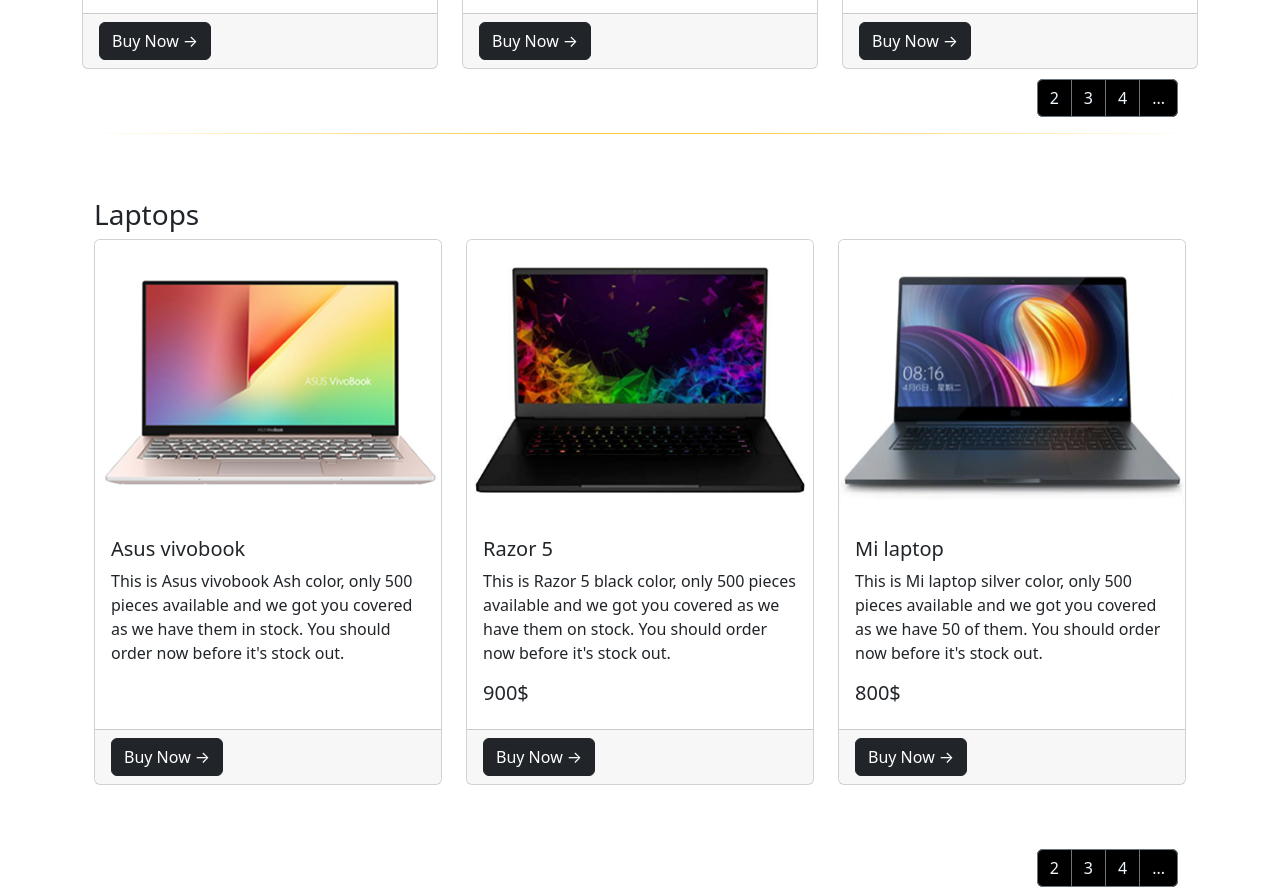
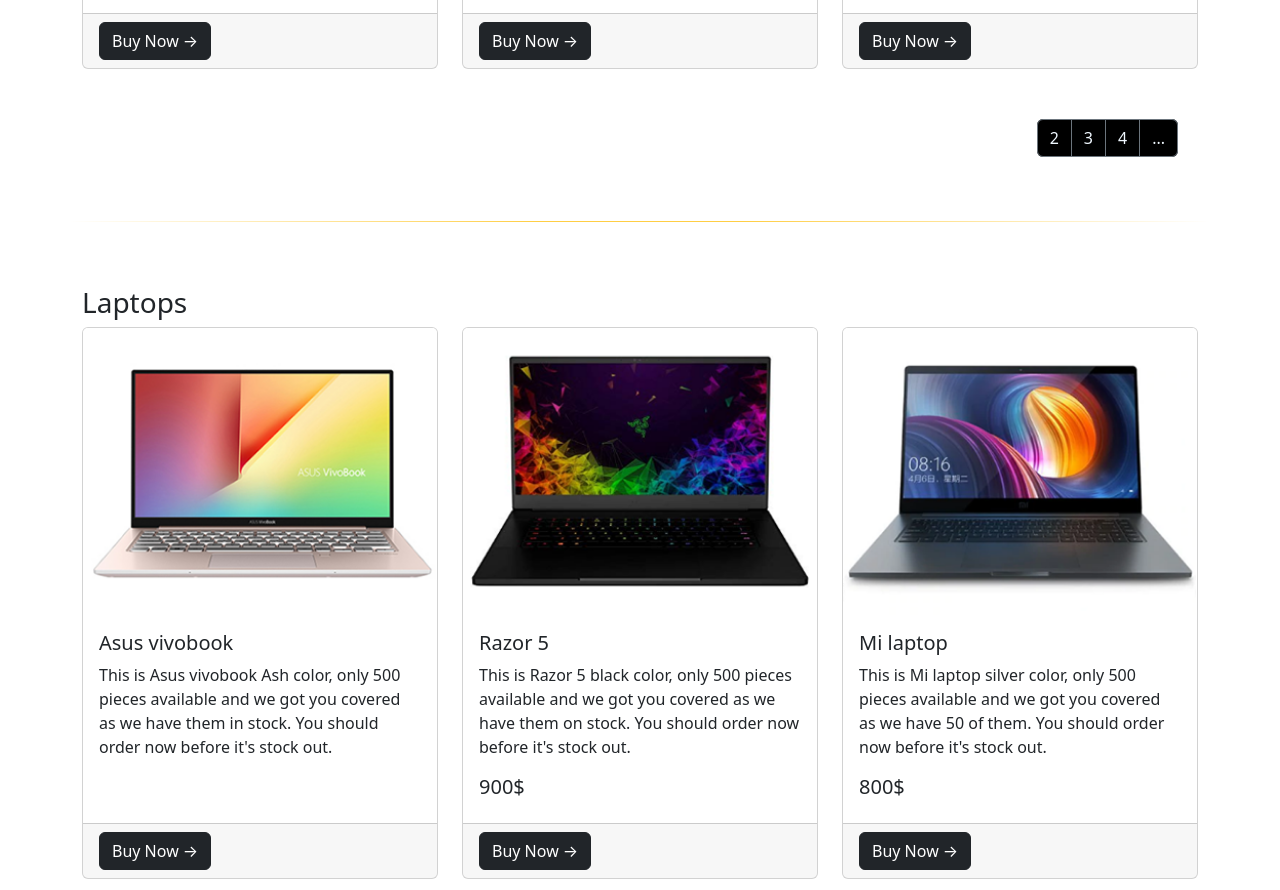
Before and after one commit to Shohanuzzaman-Omi/shohan-computers, a plain HTML site: page index.html in a window 1280 px wide. Shown: the part 1706-2596 px from the top of the page. Drawn offline with nearby package versions, Linux system fonts and the light colour scheme.

Commit message:
New code

```diff
--- a/index.html
+++ b/index.html
@@ -200,9 +200,9 @@
 
   <div>
 
-    <div class="container marg-top" id="Smartphone">
-      <h3>Smartphone</h3>
-      <div class="row row-cols-1 row-cols-md-3 g-4">
+    <div class="container marg-top">
+        <h3>Smartphone</h3>
+        <div class="row row-cols-1 row-cols-md-3 g-4">
           <div class="col">
             <div class="card h-100">
               <img src="media/phone/phone-1.png" class="card-img-top" alt="...">
@@ -240,7 +240,7 @@
             </div>
           </div>
         </div>
-        <div class="container btn-toolbar mb-3 page-num" role="toolbar" aria-label="Toolbar with button groups">
+        <div class="container btn-toolbar mb-3 page-num" style="margin-top: 50px;" role="toolbar" aria-label="Toolbar with button groups">
           <div class="btn-group me-2" style="background: rgb(0, 0, 0);" role="group" aria-label="First group">
             <button type="button" class="btn btn-outline-secondary num-btn">2</button>
             <button type="button" class="btn btn-outline-secondary num-btn">3</button>
@@ -248,10 +248,10 @@
             <button type="button" class="btn btn-outline-secondary num-btn">...</button>
           </div>
         </div>
-
+    </div>
         <div class="container space"></div>
 
-      <div class="container marg-top" id="Laptop">
+      <div class="container marg-top">
         <h3>Laptops</h3>
         <div class="row row-cols-1 row-cols-md-3 g-4">
         <div class="col">
```
